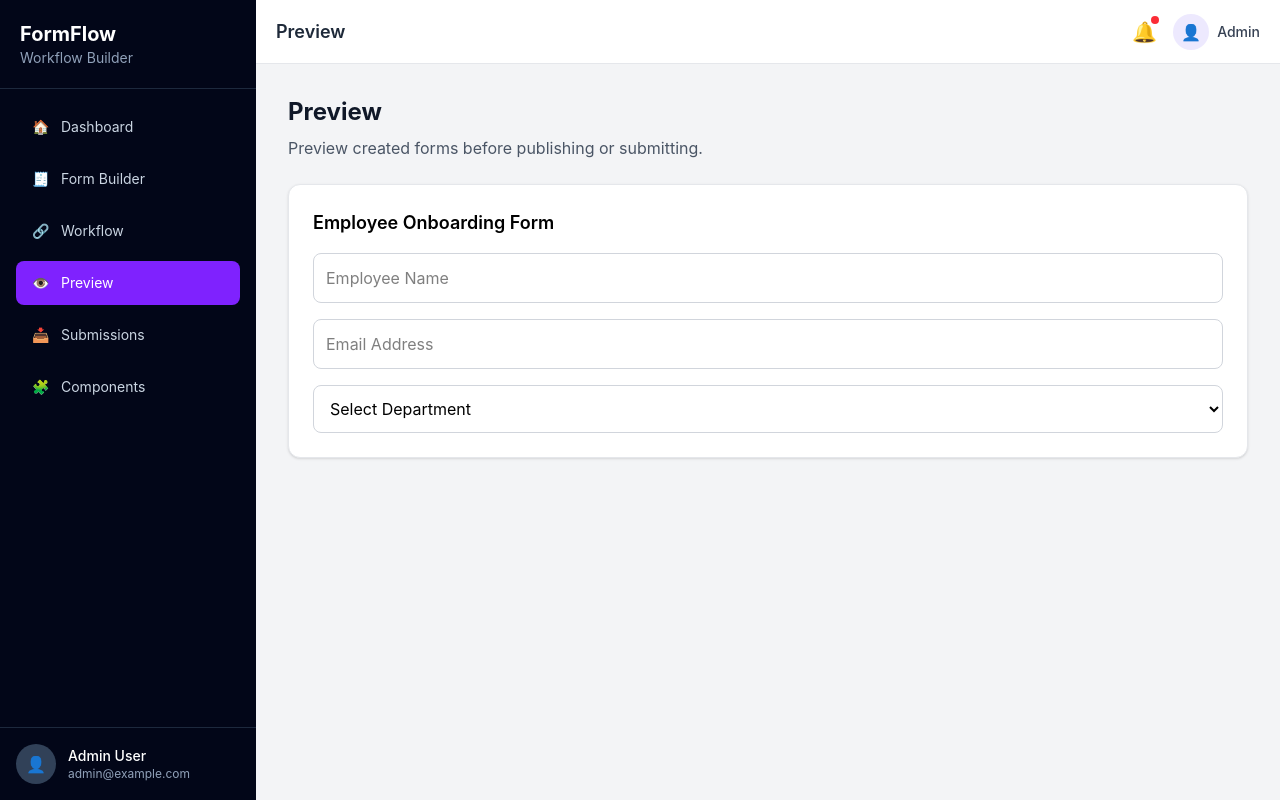
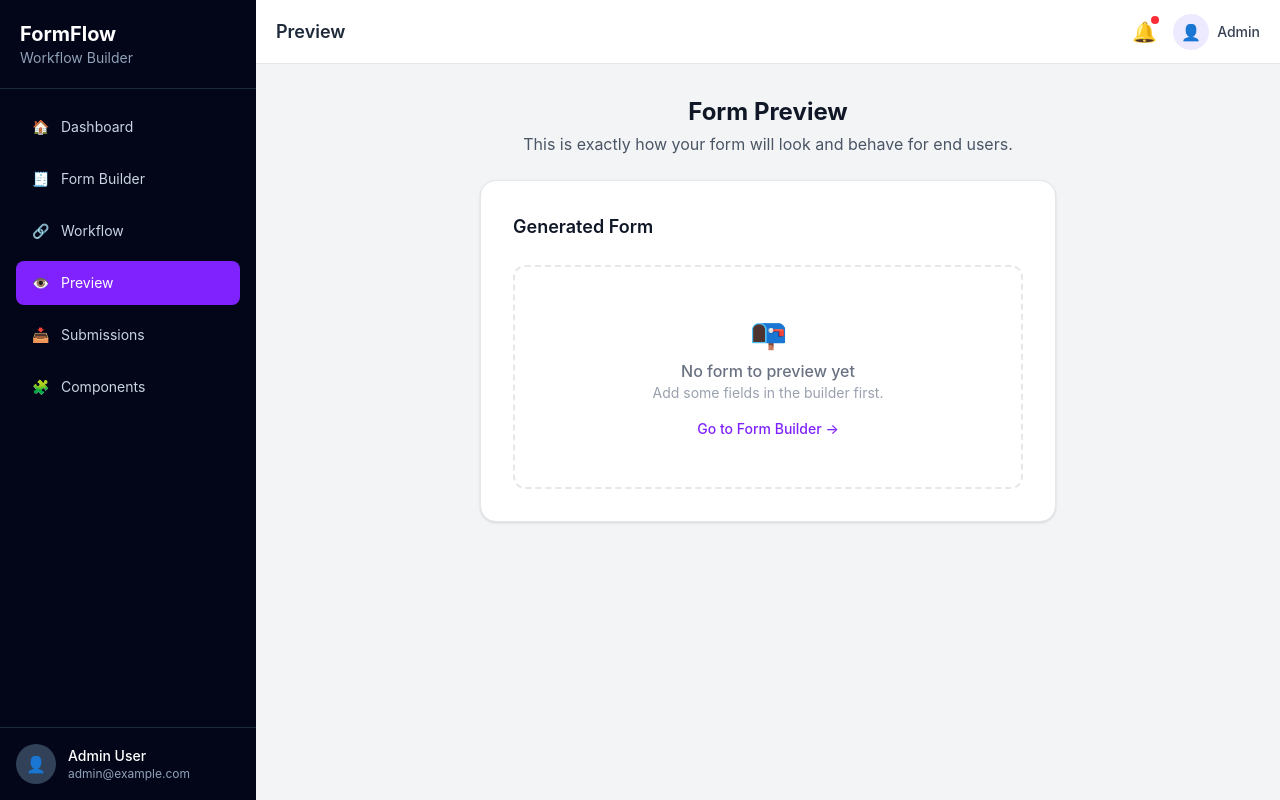
Before and after one commit to sidhant223/workflow-form-builder, a React (Vite) app: page /preview in a window 1280 px wide. Built offline with nearby package versions, Linux system fonts and the light colour scheme.

Commit message:
feat: add dynamic form preview page
Render the final interactive form from the builder schema via FormRenderer
with a working Submit button that captures and displays the entered values.
Show an empty state with a link back to the builder when no fields exist.

```diff
--- a/src/pages/preview.jsx
+++ b/src/pages/preview.jsx
@@ -1,30 +1,74 @@
+// src/pages/preview.jsx
+// Route: /preview
+// Renders the final, interactive form straight from the builder schema using the
+// same FormRenderer engine as the canvas — plus a working Submit button.
+// (No validation yet — that lands in a later week.)
+
+import { useState } from "react";
+import { Link } from "react-router-dom";
+import { useFormStore } from "../store/formStore";
+import FormRenderer from "../renderer/FormRenderer";
+
 function Preview() {
+  const fields = useFormStore((s) => s.fields);
+  const [submitted, setSubmitted] = useState(null);
+
   return (
     <div>
-      <h1 className="text-2xl font-bold text-gray-900">Preview</h1>
-      <p className="mt-2 text-gray-600">
-        Preview created forms before publishing or submitting.
-      </p>
+      <div className="mb-6 text-center">
+        <h1 className="text-2xl font-bold text-gray-900">Form Preview</h1>
+        <p className="mt-1 text-gray-600">
+          This is exactly how your form will look and behave for end users.
+        </p>
+      </div>
 
-      <div className="mt-6 rounded-xl bg-white p-6 shadow-sm border border-gray-200">
-        <h2 className="text-lg font-semibold">Employee Onboarding Form</h2>
+      <div className="mx-auto max-w-xl">
+        <div className="rounded-2xl border border-gray-200 bg-white p-6 shadow-sm sm:p-8">
+          <h2 className="mb-6 text-lg font-semibold text-gray-900">
+            Generated Form
+          </h2>
 
-        <div className="mt-4 space-y-4">
-          <input
-            className="w-full rounded-lg border border-gray-300 p-3"
-            placeholder="Employee Name"
-          />
-          <input
-            className="w-full rounded-lg border border-gray-300 p-3"
-            placeholder="Email Address"
-          />
-          <select className="w-full rounded-lg border border-gray-300 p-3">
-            <option>Select Department</option>
-            <option>HR</option>
-            <option>IT</option>
-            <option>Finance</option>
-          </select>
+          {fields.length === 0 ? (
+            <div className="flex flex-col items-center justify-center rounded-xl border-2 border-dashed border-gray-200 py-12 text-center">
+              <span className="mb-2 text-3xl">📭</span>
+              <p className="font-medium text-gray-500">No form to preview yet</p>
+              <p className="mb-4 text-sm text-gray-400">
+                Add some fields in the builder first.
+              </p>
+              <Link
+                to="/form-builder"
+                className="text-sm font-medium text-violet-600 hover:underline"
+              >
+                Go to Form Builder →
+              </Link>
+            </div>
+          ) : (
+            <FormRenderer
+              schema={fields}
+              showSubmit
+              submitLabel="Submit"
+              onSubmit={(values) => setSubmitted(values)}
+            />
+          )}
         </div>
+
+        {/* Submitted payload — handy for the demo, proves data is captured. */}
+        {submitted && (
+          <div className="mx-auto mt-5 max-w-xl rounded-2xl border border-green-200 bg-green-50 p-5">
+            <div className="mb-2 flex items-center justify-between">
+              <p className="font-semibold text-green-800">✅ Form submitted</p>
+              <button
+                onClick={() => setSubmitted(null)}
+                className="text-sm text-green-700 hover:underline"
+              >
+                Clear
+              </button>
+            </div>
+            <pre className="overflow-x-auto rounded-lg bg-white p-3 text-xs text-gray-700">
+              {JSON.stringify(submitted, null, 2)}
+            </pre>
+          </div>
+        )}
       </div>
     </div>
   );
```
